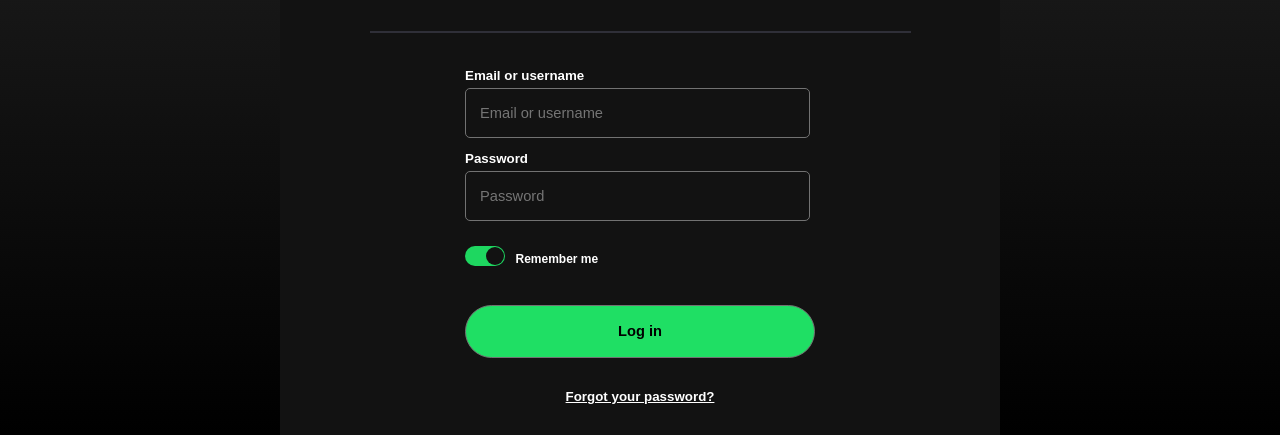
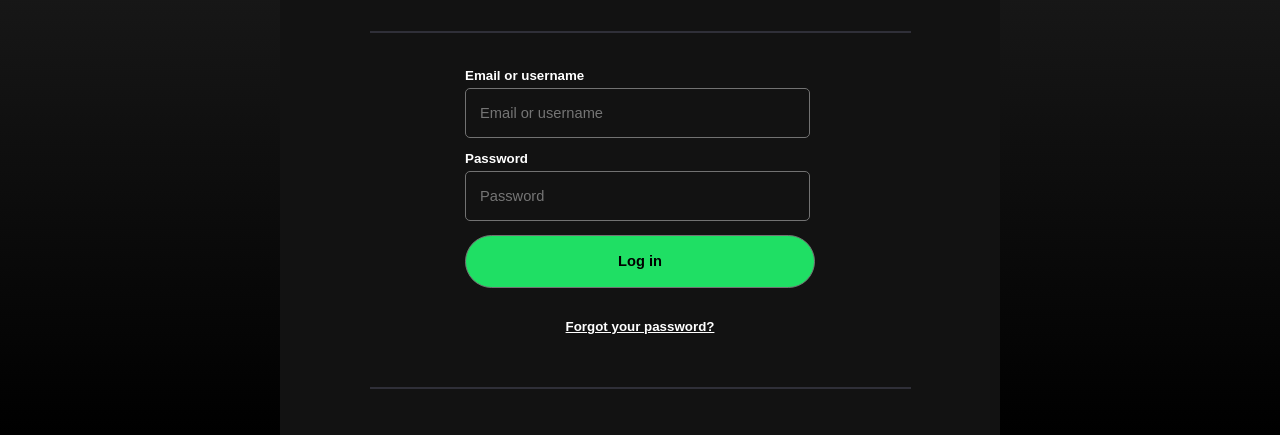
Before and after one commit to Fake4091/copycat, a plain HTML site: page index.html in a window 1280 px wide. Shown: the part 365-800 px from the top of the page. Drawn offline with Linux system fonts and the light colour scheme.

Commit message:
forgot apostrophe & no remember me

```diff
--- a/index.html
+++ b/index.html
@@ -24,11 +24,6 @@
         <input type="username" placeholder="Email or username" />
         <p>Password</p>
         <input type="password" placeholder="Password" />
-        <div class="switch">
-          <input type="checkbox" id="switch" checked />
-          <label for="switch">Toggle</label>
-          <p>Remember me</p>
-        </div>
         <input type="submit" value="Log in" />
         <div class="forgot">
           <a href="https://accounts.spotify.com/en/login" target="_blank"
@@ -38,7 +33,7 @@
       </form>
       <hr />
       <p class="signup">
-        Dont have an account?
+        Don't have an account?
         <a href="https://accounts.spotify.com/#" target="_blank"
           >Sign up for Spotify</a
         >
--- a/style.css
+++ b/style.css
@@ -113,62 +113,6 @@ form input[type="submit"]:hover {
   align-self: center;
 }
 
-.switch {
-  display: flex;
-  font-size: 9pt;
-  font-weight: 600;
-  flex-direction: row;
-  justify-content: flex-start;
-  align-items: center;
-}
-
-.switch p {
-  padding: 0 3%;
-}
-
-input[type="checkbox"] {
-  margin: 10% 0;
-  height: 0;
-  width: 0;
-  visibility: hidden;
-}
-
-label {
-  cursor: pointer;
-  text-indent: -9999px;
-  width: 40px;
-  height: 20px;
-  background: #717171;
-  display: block;
-  border-radius: 20px;
-  position: relative;
-}
-
-label:after {
-  content: "";
-  position: absolute;
-  top: 1px;
-  left: 1px;
-  width: 18px;
-  height: 18px;
-  background: #121212;
-  border-radius: 18px;
-  transition: 0.3s;
-}
-
-input:checked + label {
-  background: #1ed760;
-}
-
-input:checked + label:after {
-  left: calc(100% - 1px);
-  transform: translateX(-100%);
-}
-
-label:active:after {
-  width: 26px;
-}
-
 .forgot {
   text-align: center;
   padding: 5% 0;
```
